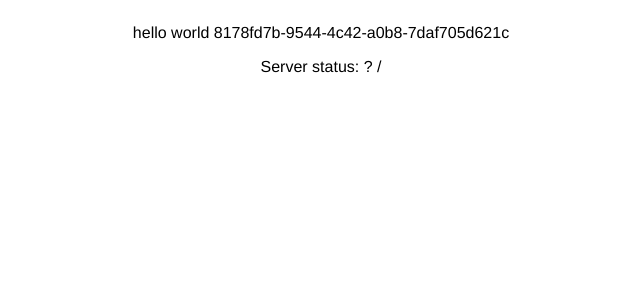
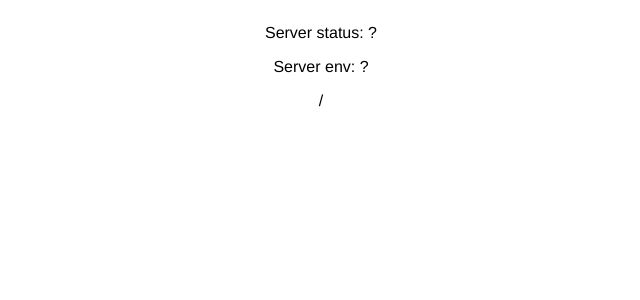
Before and after one commit to Jakub-Izbicki/chat-with-a-stranger, a Vue app in the folder client/: page / in a window 1280 px wide. Shown: the top 300 px of the page, without its empty margins (319-959 px from the left). Built offline with nearby package versions, Linux system fonts and the light colour scheme; no server answers.

Commit message:
skip sending spa index.html for /api requests

```diff
--- a/client/src/views/Home.vue
+++ b/client/src/views/Home.vue
@@ -1,19 +1,21 @@
 <template>
   <div>
-    <p>hello world {{ getRandom() }}</p>
-    <p>Server status: {{ `${serverStatus} ${tick}` }}</p>
+    <p>Server status: {{ serverStatus }}</p>
+    <p>Server env: {{ serverEnv }}</p>
+    <p>{{ tick }}</p>
   </div>
 </template>
 
 <script lang="ts">
 import {Component, Vue} from "vue-property-decorator";
-import {v4 as uuid} from "uuid"
 import axios from "axios";
 
 @Component
 export default class Home extends Vue {
 
   private serverStatus = "?";
+
+  private serverEnv = "?";
 
   private tick = "/";
 
@@ -22,6 +24,7 @@ export default class Home extends Vue {
       axios.get("/api/status")
           .then((response) => {
             this.serverStatus = `${response.status}`;
+            this.serverEnv = `${response.data.env}`;
             this.updateTick();
           });
     }, 1000);
@@ -34,10 +37,6 @@ export default class Home extends Vue {
       this.tick = "/";
     }
   }
-
-  private getRandom(): string {
-    return uuid();
-  }
 }
 </script>
 
```
Also changed, not shown: 1 other file (tests, documents, lock files or other folders).
